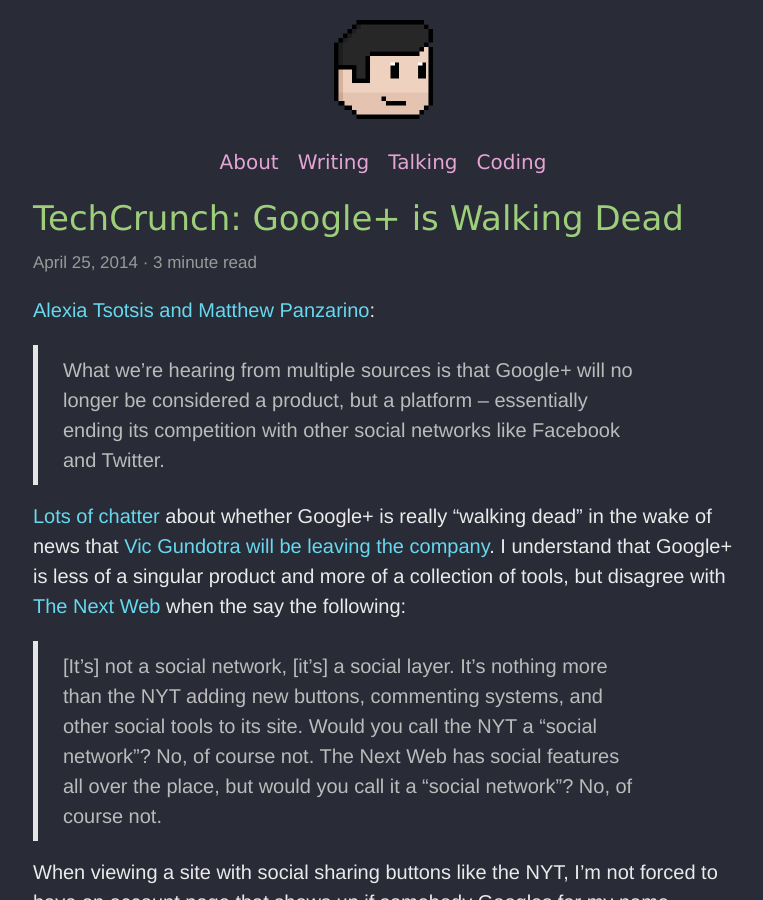
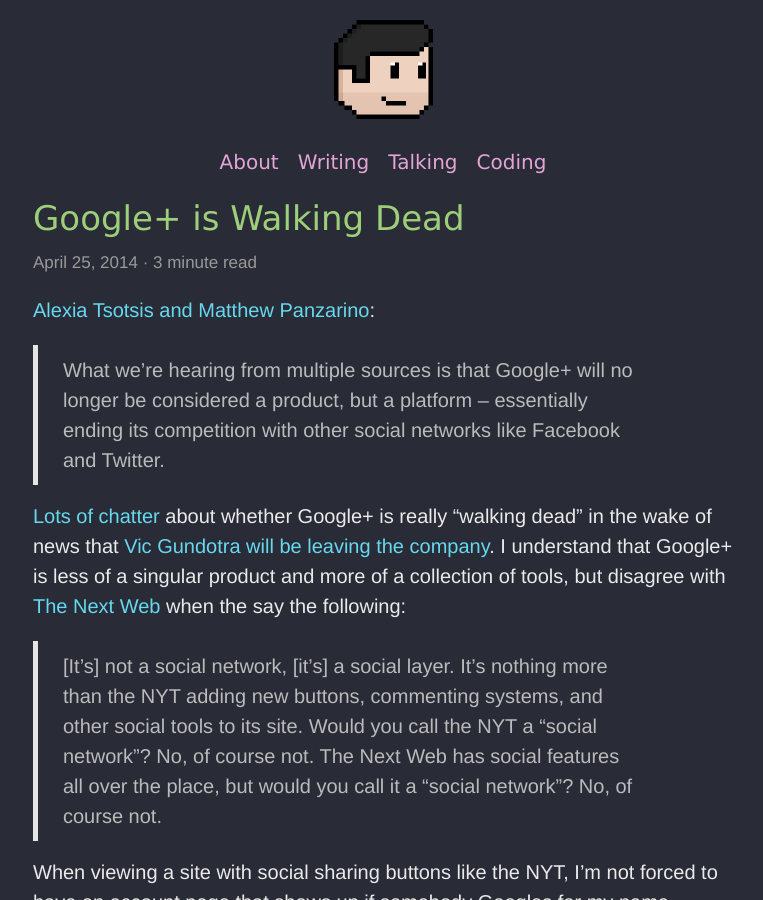
Before and after one commit to irace/irace.github.com, a Jekyll site: the page built from _posts/2014-04-25-google+-is-walking-dead.md, in a window 1280 px wide and 900 px high. Shown: the whole window, without its empty margins (257-1020 px from the left). Built offline with Jekyll 4.4.1, drawn with Linux system fonts in a browser that asks for light colours.

Commit message:
Small tweak

```diff
--- a/_posts/2014-04-25-google+-is-walking-dead.md
+++ b/_posts/2014-04-25-google+-is-walking-dead.md
@@ -1,6 +1,6 @@
 ---
 layout: post
-title: "TechCrunch: Google+ is Walking Dead"
+title: Google+ is Walking Dead
 permalink: google+
 date: 2014-04-25
 ---
@@ -15,7 +15,7 @@
 
 When viewing a site with social sharing buttons like the NYT, I'm not forced to have an account page that shows up if somebody Googles for my name, where people can add me to “circles” and try to interact with me in ways that I want nothing to do with. Yes, I know it's possible to hide your page, but it's far from obvious how to do so, and really isn't something I should be forced to figure out in the first place.
 
-YouTube comments were forced to go through Google+. Before it was shut down, Google Reader's sharing options were replaced with Google+. *I once tried to change my YouTube password and was unable to do so without first enabling my Google+ account.* This happened again when I first tried to use the (iOS) Hangouts app, where all I wanted to do was continue existing Google Talk conversations that had already been ongoing for years.
+YouTube comments were forced to go through Google+. Before it was shut down, Google Reader's sharing options were replaced with Google+. <mark>I once tried to change my YouTube password and was unable to do so without first enabling my Google+ account.</mark> This happened again when I first tried to use the (iOS) Hangouts app, where all I wanted to do was continue existing Google Talk conversations that had already been ongoing for years.
 
 Despite what it may have since grown into or even what internal intentions originally were, Google+ was, on the surface, a Facebook clone that was thrust in all of our faces after Google [admitted that they missed the boat on social](http://venturebeat.com/2013/12/30/eric-schmidt-social-genomics/). If the name now also encompasses some really good services (e.g. [Google+ Cloud Backup](http://carpeaqua.com/2014/04/23/state-of-photo-sharing-2014/)), that's a marketing problem that Google can only blame themselves for. iCloud is another umbrella term with similar issues. Some parts (backups, Safari tabs and bookmark sync, for example) work great, but as long as others [don't](http://www.theverge.com/2013/3/26/4148628/why-doesnt-icloud-just-work), "iCloud sucks."
 
```
